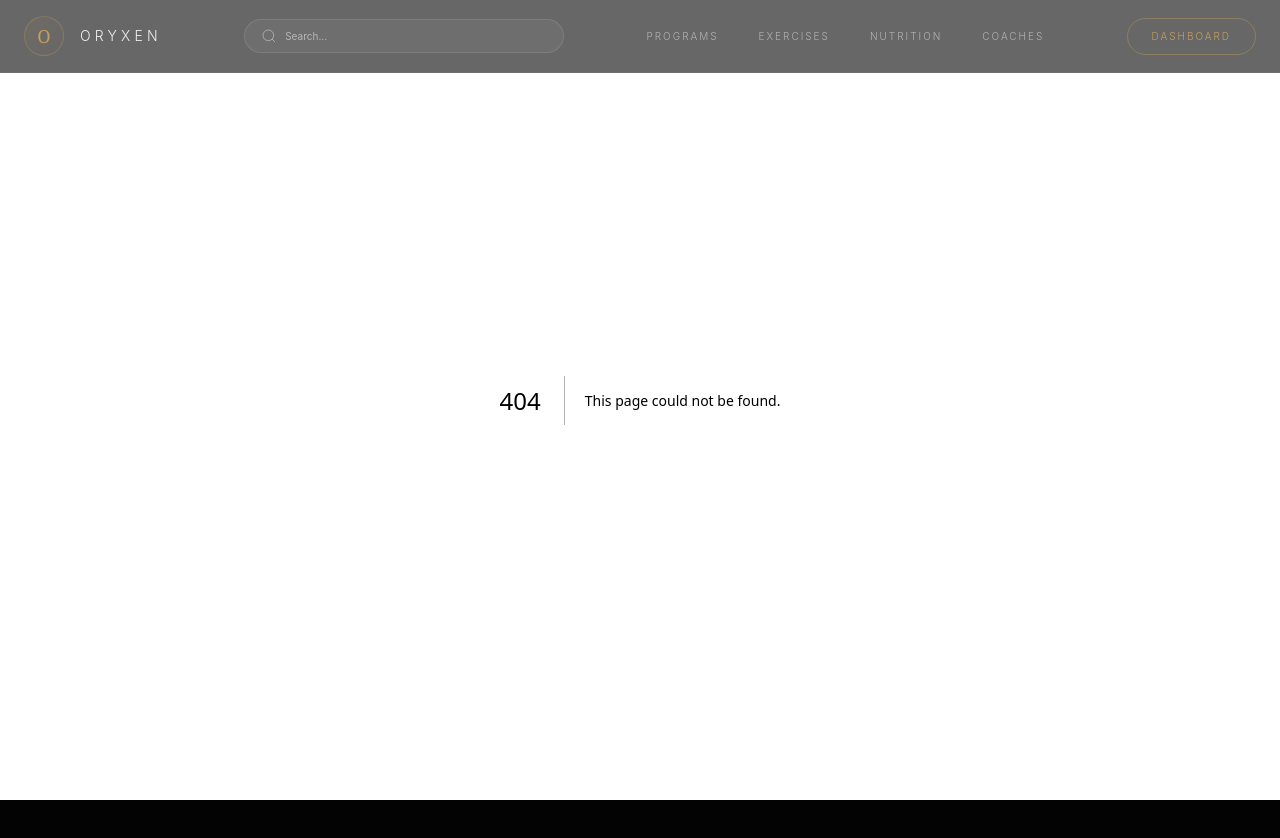
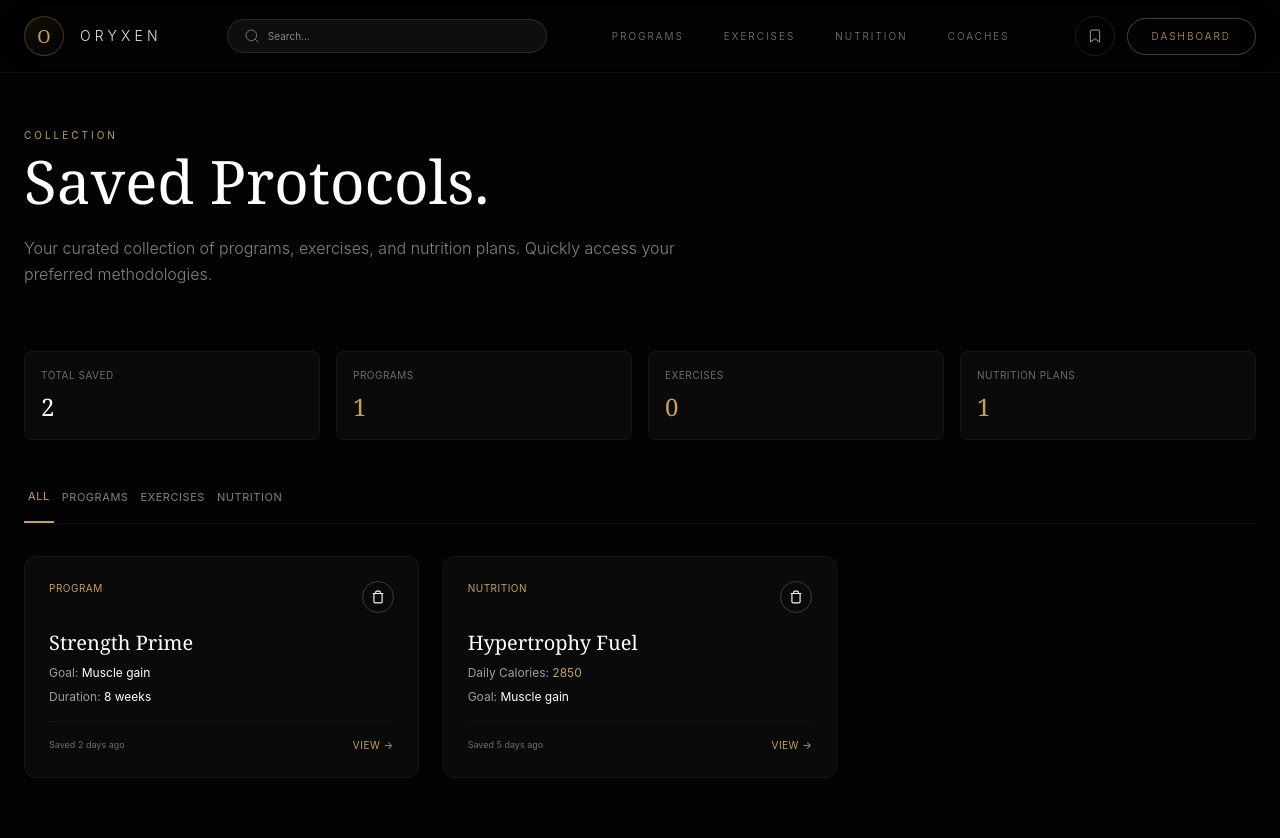
Before and after one commit to Aschio12/oryxen-frontend-2z, a Next.js app in the folder apps/frontend/: page /saved in a window 1280 px wide. Before the commit this address had no page. Shown: the top 838 px of the page. Before the commit the page ends 800 px from the top, so only its background shows below. Built offline with nearby package versions, Linux system fonts and the light colour scheme.

Commit message:
feat: Saved protocols and favorites system with collection management dashboard

```diff
--- /dev/null
+++ b/apps/frontend/src/app/saved/page.tsx
@@ -0,0 +1,186 @@
+"use client";
+
+import { useState } from "react";
+import Link from "next/link";
+import { sportPrograms, exercises, nutritionPlans } from "@/data/fitness";
+
+interface SavedItem {
+  id: string;
+  name: string;
+  type: "program" | "exercise" | "nutrition";
+  savedAt: Date;
+  data: any;
+}
+
+export default function SavedPage() {
+  const [savedItems, setSavedItems] = useState<SavedItem[]>([
+    {
+      id: "strength-prime",
+      name: "Strength Prime",
+      type: "program",
+      savedAt: new Date(Date.now() - 2 * 24 * 60 * 60 * 1000),
+      data: sportPrograms[0],
+    },
+    {
+      id: "hypertrophy-fuel",
+      name: "Hypertrophy Fuel",
+      type: "nutrition",
+      savedAt: new Date(Date.now() - 5 * 24 * 60 * 60 * 1000),
+      data: nutritionPlans[1],
+    },
+  ]);
+
+  const [activeTab, setActiveTab] = useState<"all" | "programs" | "exercises" | "nutrition">("all");
+
+  const filteredItems = activeTab === "all"
+    ? savedItems
+    : savedItems.filter(item => item.type === activeTab);
+
+  const removeItem = (id: string) => {
+    setSavedItems(savedItems.filter(item => item.id !== id));
+  };
+
+  const formatDate = (date: Date) => {
+    const now = new Date();
+    const diffMs = now.getTime() - date.getTime();
+    const diffDays = Math.floor(diffMs / (1000 * 60 * 60 * 24));
+
+    if (diffDays === 0) return "Today";
+    if (diffDays === 1) return "Yesterday";
+    if (diffDays < 7) return `${diffDays} days ago`;
+    if (diffDays < 30) return `${Math.floor(diffDays / 7)} weeks ago`;
+    return `${Math.floor(diffDays / 30)} months ago`;
+  };
+
+  return (
+    <main className="min-h-screen bg-[#030303] pt-32 pb-20 selection:bg-[#C5A059]/30">
+      <div className="mx-auto max-w-7xl px-6">
+
+        {/* Header */}
+        <header className="mb-16 motion-fade">
+          <p className="text-[10px] uppercase tracking-[0.3em] text-[#C5A059]">Collection</p>
+          <h1 className="mt-2 font-serif text-4xl font-light text-white md:text-5xl lg:text-6xl">
+            Saved Protocols.
+          </h1>
+          <p className="mt-6 max-w-2xl text-sm font-light leading-relaxed text-white/50 md:text-base">
+            Your curated collection of programs, exercises, and nutrition plans. Quickly access your preferred methodologies.
+          </p>
+        </header>
+
+        {/* Stats Bar */}
+        <div className="mb-12 grid gap-4 md:grid-cols-4 motion-reveal-delayed-1">
+          <div className="rounded-lg border border-white/5 bg-[#0A0A0A] p-4">
+            <p className="text-[10px] uppercase tracking-wider text-white/40">Total Saved</p>
+            <p className="mt-2 font-serif text-2xl text-white">{savedItems.length}</p>
+          </div>
+          <div className="rounded-lg border border-white/5 bg-[#0A0A0A] p-4">
+            <p className="text-[10px] uppercase tracking-wider text-white/40">Programs</p>
+            <p className="mt-2 font-serif text-2xl text-[#C5A059]">{savedItems.filter(i => i.type === "program").length}</p>
+          </div>
+          <div className="rounded-lg border border-white/5 bg-[#0A0A0A] p-4">
+            <p className="text-[10px] uppercase tracking-wider text-white/40">Exercises</p>
+            <p className="mt-2 font-serif text-2xl text-[#C5A059]">{savedItems.filter(i => i.type === "exercise").length}</p>
+          </div>
+          <div className="rounded-lg border border-white/5 bg-[#0A0A0A] p-4">
+            <p className="text-[10px] uppercase tracking-wider text-white/40">Nutrition Plans</p>
+            <p className="mt-2 font-serif text-2xl text-[#C5A059]">{savedItems.filter(i => i.type === "nutrition").length}</p>
+          </div>
+        </div>
+
+        {/* Tabs */}
+        <div className="mb-8 flex gap-1 border-b border-white/5 motion-reveal-delayed-1">
+          {["all", "programs", "exercises", "nutrition"].map((tab) => (
+            <button
+              key={tab}
+              onClick={() => setActiveTab(tab as typeof activeTab)}
+              className={`pb-4 px-1 text-[11px] uppercase tracking-wider transition-all duration-300 ${
+                activeTab === tab
+                  ? "border-b-2 border-[#C5A059] text-[#C5A059]"
+                  : "text-white/50 hover:text-white/80"
+              }`}
+            >
+              {tab === "all" && "All"}
+              {tab === "programs" && "Programs"}
+              {tab === "exercises" && "Exercises"}
+              {tab === "nutrition" && "Nutrition"}
+            </button>
+          ))}
+        </div>
+
+        {/* Items Grid */}
+        {filteredItems.length > 0 ? (
+          <div className="grid gap-6 md:grid-cols-2 lg:grid-cols-3 motion-reveal-delayed-2">
+            {filteredItems.map((item) => (
+              <div
+                key={item.id}
+                className="group relative overflow-hidden rounded-xl border border-white/5 bg-[#0A0A0A] p-6 hover:border-[#C5A059]/30 transition-all"
+              >
+                <div className="flex items-start justify-between mb-4">
+                  <span className="text-[10px] uppercase tracking-wider text-[#C5A059]">
+                    {item.type === "program" ? "Program" : item.type === "exercise" ? "Exercise" : "Nutrition"}
+                  </span>
+                  <button
+                    onClick={() => removeItem(item.id)}
+                    className="flex h-8 w-8 items-center justify-center rounded-full border border-white/20 hover:border-red-500 hover:text-red-500 transition-all"
+                  >
+                    <svg width="14" height="14" viewBox="0 0 24 24" fill="none" stroke="currentColor" strokeWidth="2">
+                      <polyline points="3 6 5 6 21 6" />
+                      <path d="M19 6v14a2 2 0 0 1-2 2H7a2 2 0 0 1-2-2V6m3 0V4a2 2 0 0 1 2-2h4a2 2 0 0 1 2 2v2" />
+                    </svg>
+                  </button>
+                </div>
+
+                <h3 className="font-serif text-xl font-light text-white mb-2">{item.name}</h3>
+
+                <div className="mb-4 space-y-2 text-xs text-white/60">
+                  {item.type === "program" && (
+                    <>
+                      <p>Goal: <span className="text-white">{item.data.goal}</span></p>
+                      <p>Duration: <span className="text-white">{item.data.duration}</span></p>
+                    </>
+                  )}
+                  {item.type === "nutrition" && (
+                    <>
+                      <p>Daily Calories: <span className="text-[#C5A059]">{item.data.dailyCalories}</span></p>
+                      <p>Goal: <span className="text-white">{item.data.goal}</span></p>
+                    </>
+                  )}
+                </div>
+
+                <div className="border-t border-white/5 pt-4 flex items-center justify-between">
+                  <span className="text-[9px] text-white/40">Saved {formatDate(item.savedAt)}</span>
+                  <Link
+                    href={
+                      item.type === "program" ? `/programs/${item.id}` :
+                      item.type === "exercise" ? `/exercises` :
+                      `/nutrition`
+                    }
+                    className="text-[10px] uppercase tracking-wider text-[#C5A059] hover:text-white transition-colors"
+                  >
+                    View →
+                  </Link>
+                </div>
+              </div>
+            ))}
+          </div>
+        ) : (
+          <div className="flex min-h-[40vh] flex-col items-center justify-center rounded-xl border border-white/5 bg-[#0A0A0A] text-center motion-reveal-delayed-2">
+            <span className="grid h-16 w-16 place-items-center rounded-full border border-white/10 text-white/30 mb-6">
+              <svg width="24" height="24" viewBox="0 0 24 24" fill="none" stroke="currentColor" strokeWidth="1.5"><path d="M19 21l-7-5-7 5V5a2 2 0 0 1 2-2h10a2 2 0 0 1 2 2z"/></svg>
+            </span>
+            <h3 className="font-serif text-2xl font-light text-white">No saved items yet.</h3>
+            <p className="mt-2 text-xs font-light text-white/50">Start saving programs, exercises, and nutrition plans to build your collection.</p>
+            <div className="mt-8 flex gap-3">
+              <Link href="/programs" className="rounded-lg border border-[#C5A059]/30 bg-[#C5A059]/10 px-6 py-3 text-[10px] uppercase tracking-wider text-[#C5A059] hover:bg-[#C5A059]/20 transition-all">
+                Browse Programs
+              </Link>
+              <Link href="/exercises" className="rounded-lg border border-white/20 bg-transparent px-6 py-3 text-[10px] uppercase tracking-wider text-white hover:border-white/40 transition-all">
+                View Exercises
+              </Link>
+            </div>
+          </div>
+        )}
+      </div>
+    </main>
+  );
+}
--- a/apps/frontend/src/components/Navbar.tsx
+++ b/apps/frontend/src/components/Navbar.tsx
@@ -44,6 +44,11 @@ export default function Navbar() {
               <path d="m21 21-4.35-4.35" />
             </svg>
           </Link>
+          <Link href="/saved" className="flex h-10 w-10 items-center justify-center rounded-full border border-white/10 text-white/60 hover:border-[#C5A059] hover:text-[#C5A059] transition-all" title="Saved Items">
+            <svg width="16" height="16" viewBox="0 0 24 24" fill="none" stroke="currentColor" strokeWidth="1.5">
+              <path d="M19 21l-7-5-7 5V5a2 2 0 0 1 2-2h10a2 2 0 0 1 2 2z"/>
+            </svg>
+          </Link>
           <Link href="/dashboard" className="relative overflow-hidden rounded-full border border-[#C5A059]/40 bg-transparent px-6 py-2.5 text-[10px] font-light uppercase tracking-[0.2em] text-[#C5A059] transition-all duration-500 hover:bg-[#C5A059] hover:text-black">
             Dashboard
           </Link>
```
